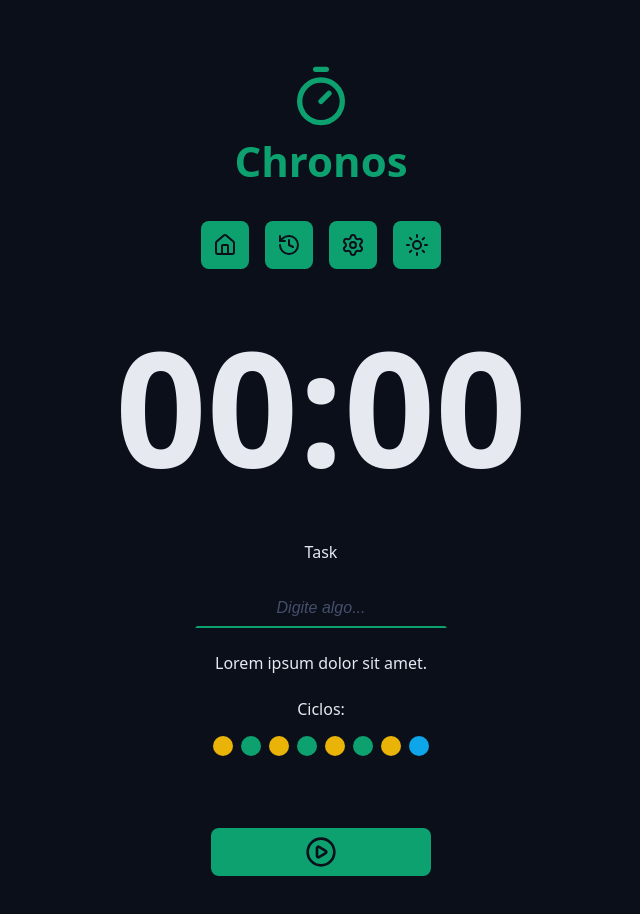
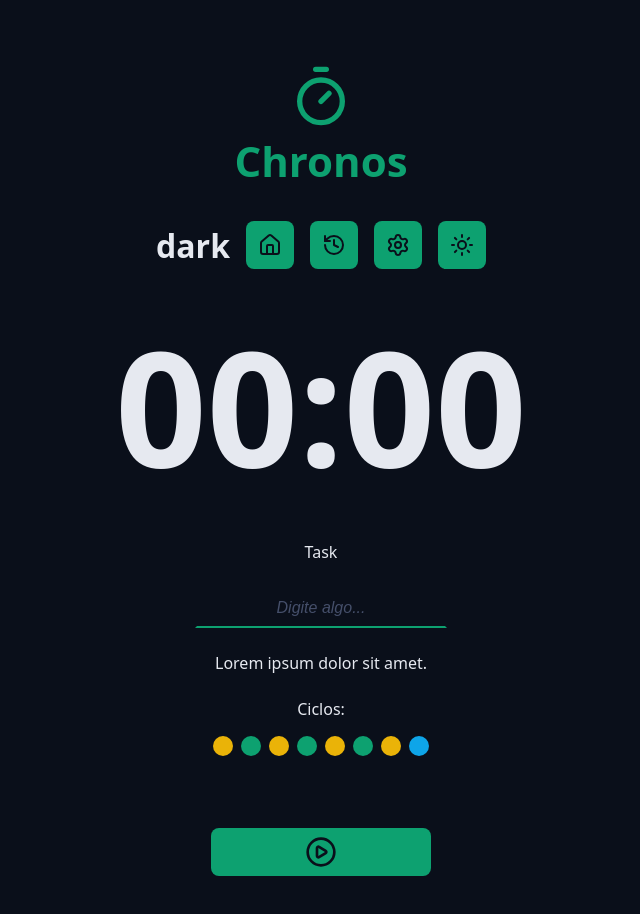
Before and after one commit to felipesilvaskyline-code/chronos-pomodoro, a React (Vite) app: page / in a window 1280 px wide. Shown: the top 914 px of the page, without its empty margins (319-959 px from the left). Built offline with nearby package versions, Linux system fonts and the light colour scheme.

Commit message:
feat(wip): UseEffect

```diff
--- a/src/components/Menu/index.tsx
+++ b/src/components/Menu/index.tsx
@@ -1,5 +1,5 @@
 import { HistoryIcon, HouseIcon, SettingsIcon, SunIcon } from "lucide-react";
-import { useState } from "react";
+import { useState, useEffect } from "react";
 import styles from "./styles.module.css";
 
 type AvailableThemes = "dark" | "light";
@@ -18,8 +18,13 @@ export function Menu() {
     });
   }
 
+  useEffect(() => {
+    document.documentElement.setAttribute("data-theme", theme);
+  }, [theme]);
+
   return (
     <div className={styles.menu}>
+      <h1>{theme}</h1>
       <a
         className={styles.menuLink}
         href="#"
```
